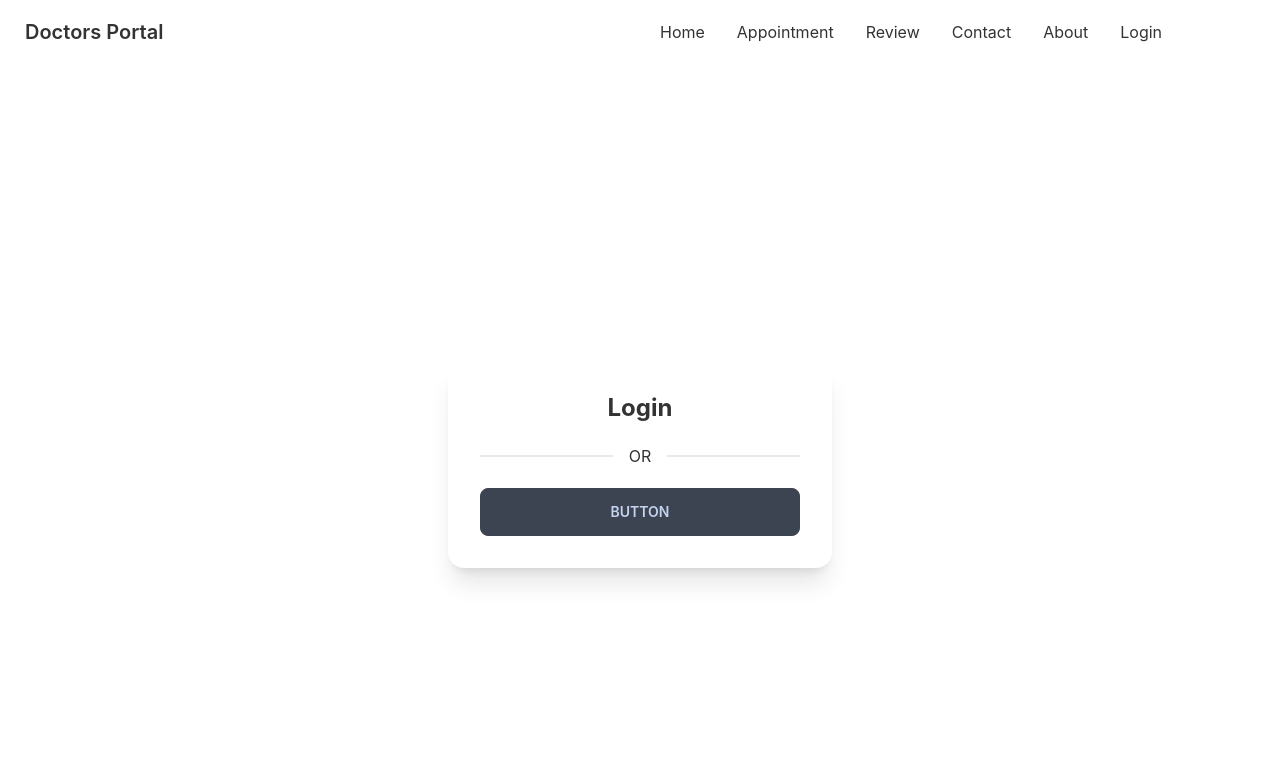
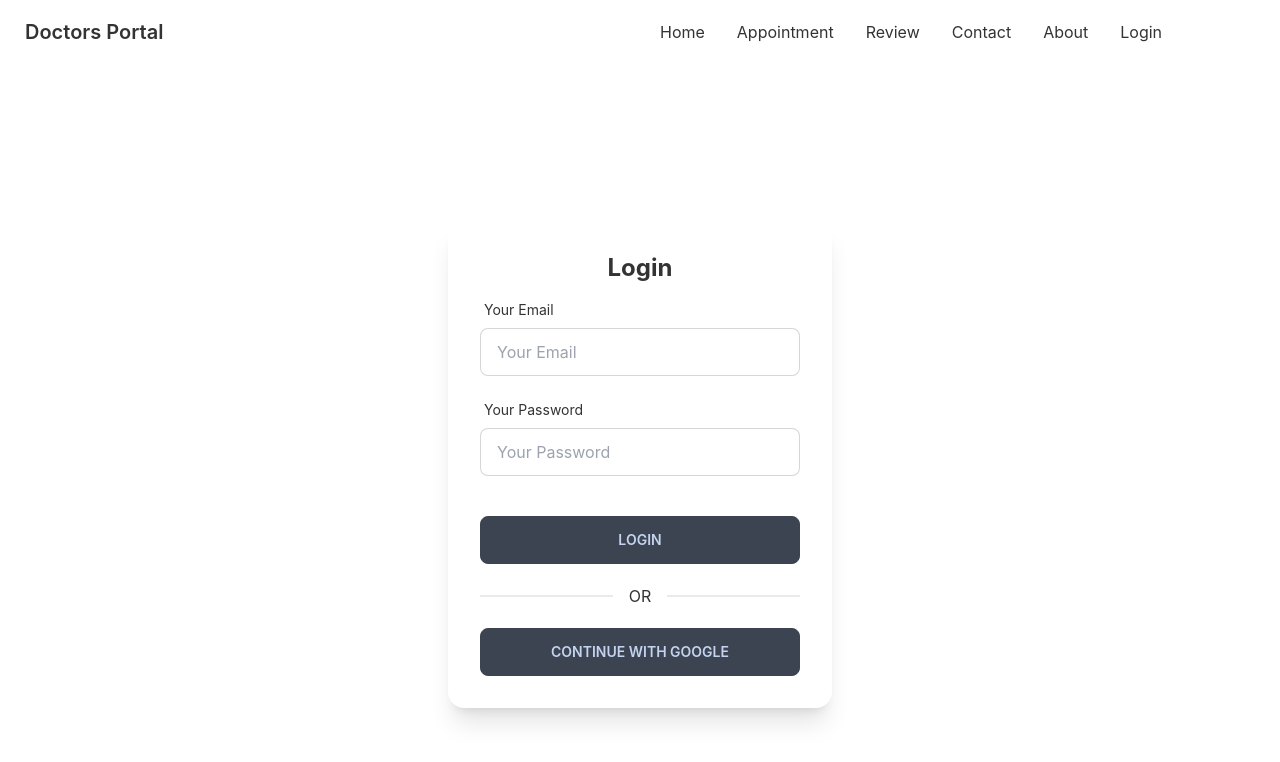
Before and after one commit to nadimahmed1/doctors-portal-client, a React (Create React App) app: page /Login in a window 1280 px wide. Shown: the top 762 px of the page. Built offline with nearby package versions, Linux system fonts and the light colour scheme; no server answers.

Commit message:
email field react hook implement validation added

```diff
--- a/package.json
+++ b/package.json
@@ -13,6 +13,7 @@
     "react-day-picker": "^8.5.1",
     "react-dom": "^18.2.0",
     "react-firebase-hooks": "^5.1.1",
+    "react-hook-form": "^7.43.2",
     "react-router-dom": "^6.8.0",
     "react-scripts": "5.0.1",
     "web-vitals": "^2.1.4"
--- a/src/Pages/Login/Login.js
+++ b/src/Pages/Login/Login.js
@@ -1,10 +1,13 @@
 import React from 'react';
 import auth from '../Appointment/firebase.init';
 import { useSignInWithGoogle } from 'react-firebase-hooks/auth';
+import { useForm } from "react-hook-form";
 
 
 const Login = () => {
     const [signInWithGoogle, user, loading, error] = useSignInWithGoogle(auth);
+    const { register, formState: { errors }, handleSubmit } = useForm();
+    const onSubmit = (data) => console.log(data);
 
     if (user) {
         console.log(user);
@@ -14,8 +17,68 @@
             <div class="card w-96 bg-base-100 shadow-xl ">
                 <div class="card-body">
                     <h2 class="text-center text-2xl font-bold">Login</h2>
+
+                    <form onSubmit={handleSubmit(onSubmit)}>
+
+                        <div class="form-control w-full max-w-xs">
+                            <label class="label">
+                                <span class="label-text">Your Email</span>
+
+                            </label>
+                            <input type="email" placeholder="Your Email"
+                                class="input input-bordered w-full max-w-xs"
+                                {...register("email", {
+                                    required: {
+                                        value: true,
+                                        message: 'email is required'
+                                    },
+                                    pattern: /[a-z0-9]+@[a-z]+\.[a-z]{2,3}/
+                                })}
+                            />
+                            <label class="label">
+                                {errors.email?.type === 'required' && <p role="alert"><span className='text-red-500'>{errors.email.message}</span></p>}
+                                {errors.email?.type === 'minLength' && <p role="alert"><span className='text-red-500'>{errors.email.message}</span></p>}
+
+                            </label>
+                        </div>
+                        <div class="form-control w-full max-w-xs">
+                            <label class="label">
+                                <span class="label-text">Your Password</span>
+
+                            </label>
+                            <input type="password" placeholder="Your Password"
+                                class="input input-bordered w-full max-w-xs"
+                                {...register("password", {
+                                    required: {
+                                        value: true,
+                                        message: 'password is required'
+                                    },
+                                    minLength: {
+                                        value: 6,
+                                        message: 'must be a 6 charecter or longer'
+                                    }
+                                })}
+                            />
+                            <label class="label">
+                                {errors.password?.type === 'required' && <p role="alert"><span className='text-red-500'>{errors.password.message}</span></p>}
+                                {errors.password?.type === 'minLength' && <p role="alert"><span className='text-red-500'>{errors.password.message}</span></p>}
+
+                            </label>
+                        </div>
+
+                        <input
+
+                            aria-invalid={errors.firstName ? "true" : "false"}
+                        />
+
+
+
+
+                        <input className='btn w-full max-w-xs' type="submit" value={'Login'} />
+                    </form>
+
                     <div class="divider">OR</div>
-                    <button onClick={() => signInWithGoogle()} class="btn">Button</button>
+                    <button onClick={() => signInWithGoogle()} class="btn">Continue with Google</button>
 
 
                 </div>
```
Also changed, not shown: 1 other file (tests, documents, lock files or other folders).
